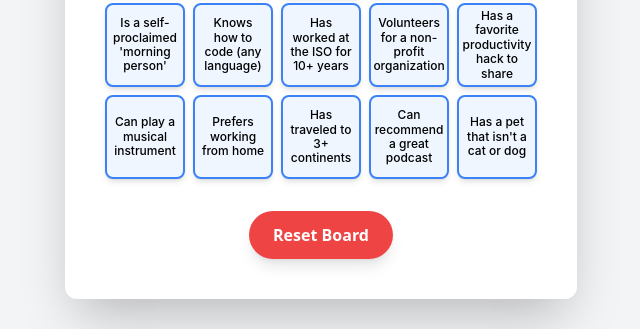
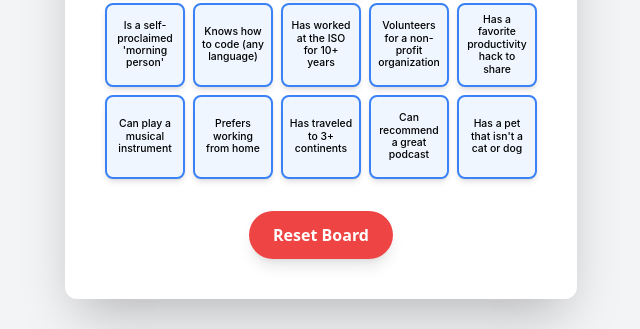
Before and after one commit to aclesiarep09-prog/networkingbingo, a plain HTML site: page index.html in a window 1280 px wide. Shown: the part 471-800 px from the top of the page, without its empty margins (319-959 px from the left). Drawn offline with nearby package versions, Linux system fonts and the light colour scheme.

Commit message:
Update index.html

```diff
--- a/index.html
+++ b/index.html
@@ -46,7 +46,7 @@
             background-color: #eff6ff; /* Blue light background */
             text-align: center;
 
-            font-size: 0.75rem;
+            font-size: 0.65rem; /* Decreased font size for better mobile fit */
             line-height: 1.2;
             font-weight: 500;
         }
```
